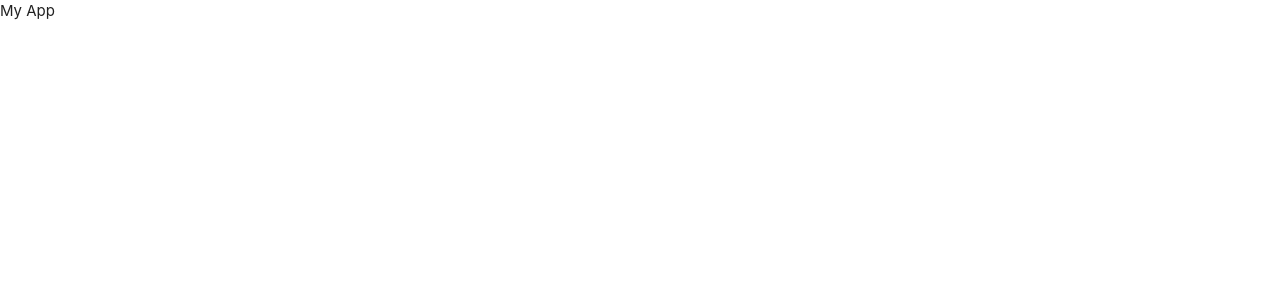
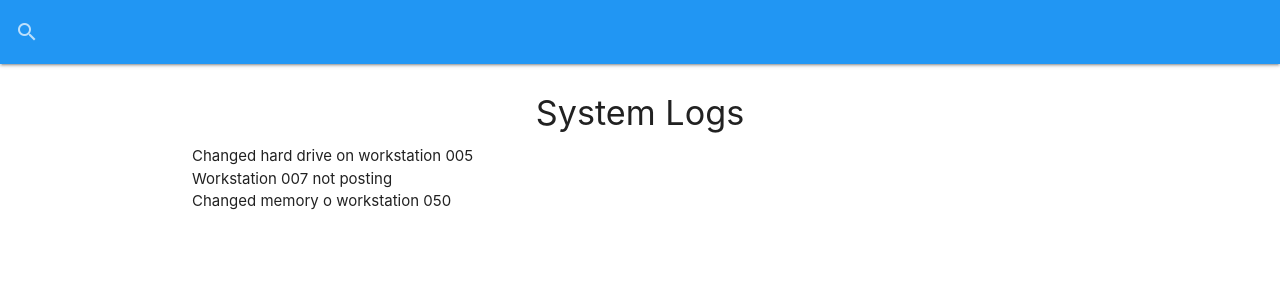
Before and after one commit to KnifeParty12/ITLogger, a React (Create React App) app: page / in a window 1280 px wide. Shown: the top 300 px of the page. Built offline with nearby package versions, Linux system fonts and the light colour scheme; data requests are answered from the project's data file.

Commit message:
Backend connected successfully
Signed-off-by: KnifeParty12 <flashfunk01@gmail.com>

```diff
--- a/src/App.js
+++ b/src/App.js
@@ -1,18 +1,20 @@
-import React, {useEffect} from 'react';
+import React, {useEffect,Fragment} from 'react';
+import Logs from './components/logs/Logs';
 import 'materialize-css/dist/css/materialize.min.css';
 import M from 'materialize-css/dist/js/materialize.min.js';
-import './App.css';
+import SearchBar from './components/layout/SearchBar';
 
 const App = () => {
   useEffect(()=>{
     // Init Materialize JS
     M.AutoInit();
   });
-  return (
-    <div className="App">
-      My App
+  return <Fragment>
+    <SearchBar/>
+    <div className="container">
+        <Logs/>
     </div>
-  );
+  </Fragment>;
 };
 
 export default App;
--- /dev/null
+++ b/src/components/layout/SearchBar.js
@@ -0,0 +1,20 @@
+import React from 'react';
+
+const SearchBar = () => {
+    return (
+        <nav style={{marginBottom: '30px'}} className="blue">
+            <div className="nav-wrapper">
+                <form>
+                    <div className="input-field">
+                        <input id="search" type="search" />
+                            <label className="label-icon" htmlFor="search"><i
+                                className="material-icons">search</i></label>
+                            <i className="material-icons">close</i>
+                    </div>
+                </form>
+            </div>
+        </nav>
+    );
+};
+
+export default SearchBar;
--- /dev/null
+++ b/src/components/logs/Logs.js
@@ -0,0 +1,37 @@
+import React, {useState, useEffect} from 'react';
+
+const Logs = () => {
+const [logs, setLogs] = useState([]);
+const [loading,setLoading] = useState(false);
+
+useEffect(()=>{
+    getLogs();
+    //eslint-disable-next-line
+},[]);
+
+const getLogs = async () => {
+  setLoading(true);
+  const res = await fetch('/logs');
+  const data = await res.json();
+
+  setLogs(data);
+  setLoading(false);
+};
+
+if(loading) {
+    return <h4>Loading ...</h4>
+}
+
+return (
+<ul className="collection-with-header">
+    <li className="collection-header">
+        <h4 className="center">System Logs</h4>
+    </li>
+    {!loading && logs.length === 0 ? (<p className="center">No logs to show...</p>) : (
+        logs.map(log => <li>{log.message}</li>)
+    )}
+</ul>
+    );
+};
+
+export default Logs;
```
Also changed, not shown: src/components/logs/LogItem.js (added).
